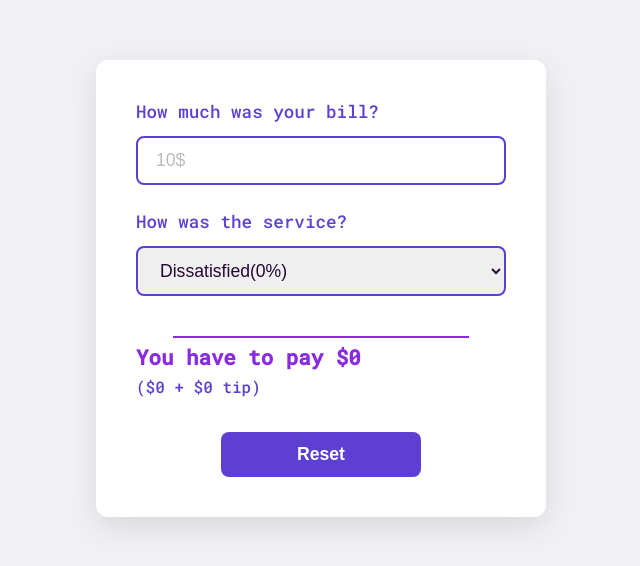
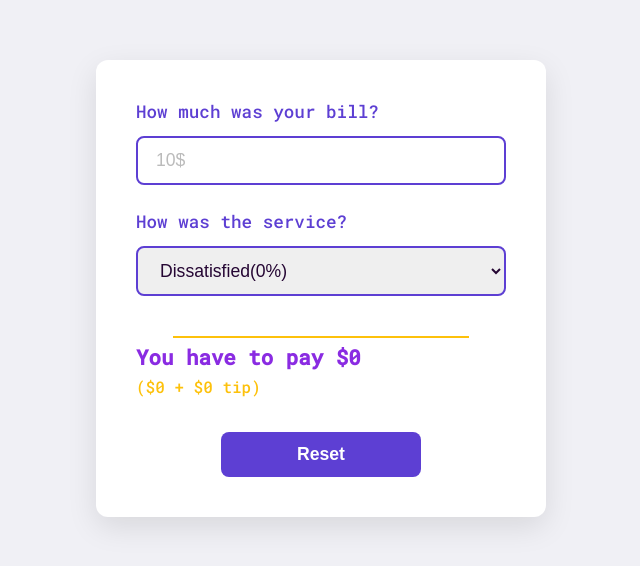
Before and after one commit to UsiTheStorm/tip-calculator, a React (Vite) app: page / in a window 1280 px wide. Shown: the part 112-678 px from the top of the page, without its empty margins (319-959 px from the left). Built offline with nearby package versions, Linux system fonts and the light colour scheme.

Commit message:
Update color scheme for tip calculator UI
Changed various UI element colors from purple (#8a2be2, #5d3fd3) to yellow (#fdc10b) for a refreshed appearance and improved visual consistency.

```diff
--- a/src/App.css
+++ b/src/App.css
@@ -91,14 +91,14 @@ body {
   display: block;
   width: 80%;
   height: 2px;
-  background-color: #8a2be2;
+  background-color: #fdc10b;
 }
 
 .total-tip-amount span {
   display: block;
   font-size: 1rem;
   font-weight: 500;
-  color: #5d3fd3;
+  color: #fdc10b;
 }
 
 .reset {
@@ -120,7 +120,7 @@ body {
 }
 
 .reset:hover {
-  background-color: #8a2be2;
+  background-color: #fdc10b;
 }
 
 .reset:active {
```
